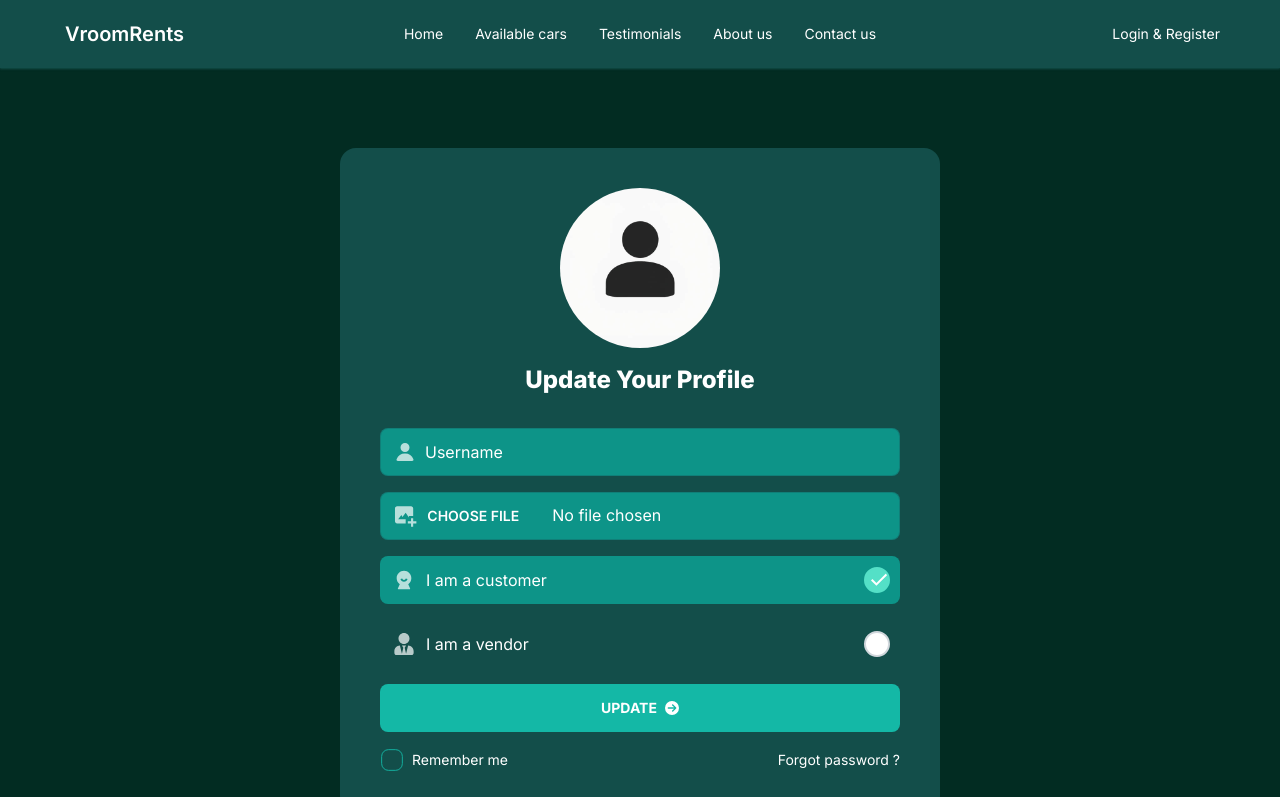
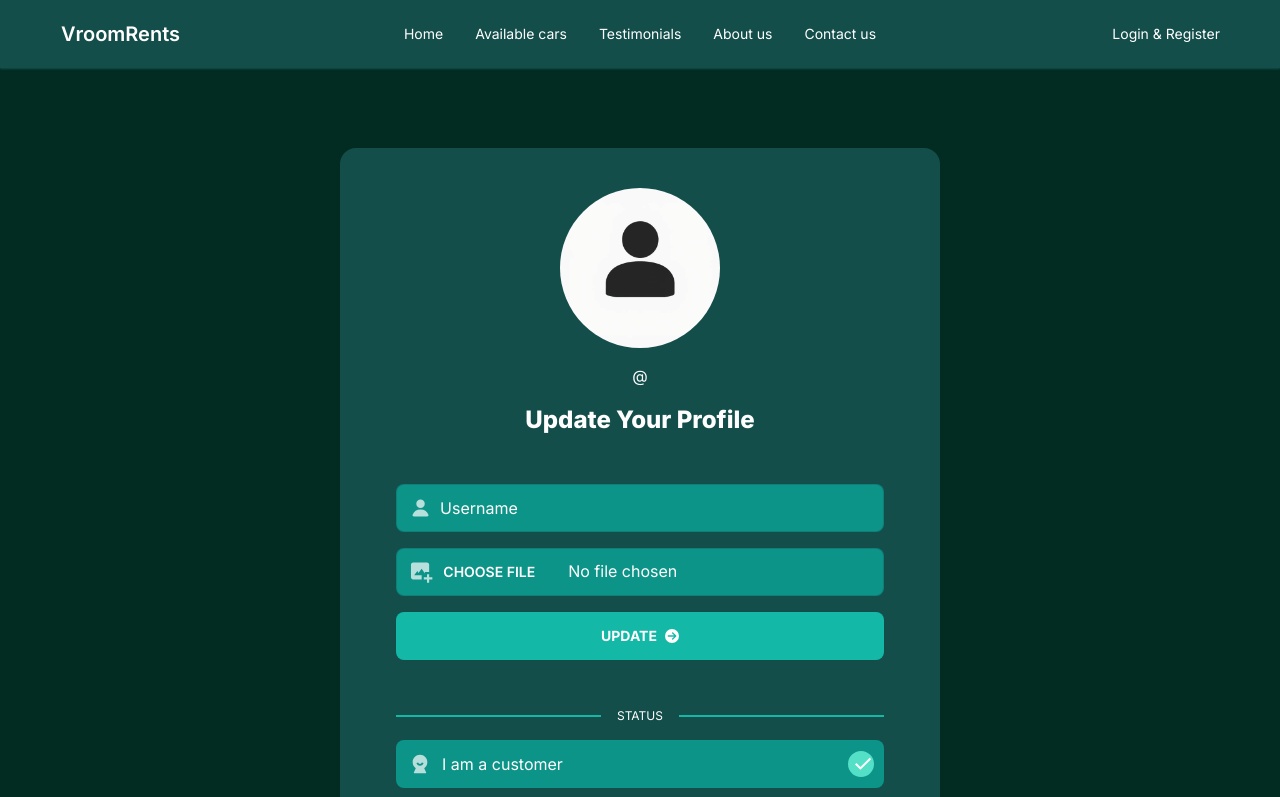
Before and after one commit to MohammadYasin74630/VroomRents-client-side, a React (Vite) app: page /update-account in a window 1280 px wide. Shown: the top 797 px of the page. Built offline with nearby package versions, Linux system fonts and the light colour scheme; no server answers.

Commit message:
update profile page created

```diff
--- a/package.json
+++ b/package.json
@@ -12,6 +12,8 @@
   "dependencies": {
     "axios": "^1.7.9",
     "firebase": "^11.1.0",
+    "js-cookie": "^3.0.5",
+    "jwt-decode": "^4.0.0",
     "react": "^18.3.1",
     "react-dom": "^18.3.1",
     "react-hot-toast": "^2.5.1",
--- a/src/components/Nav.jsx
+++ b/src/components/Nav.jsx
@@ -10,11 +10,13 @@ import logo from "../assets/car logo (3).webp"
 import { useContext } from "react";
 import { authContext } from "../utils/AuthProvider";
 import toast from "react-hot-toast";
-import axios from "axios";
+import useAxios from "../hook/useAxios";
+import Cookies from 'js-cookie';
 
 function Nav() {
 
     const { user, logout } = useContext(authContext)
+    const myAxios = useAxios()
     const navigate = useNavigate()
 
     const success = (msg) => toast.success(msg, { position: "top-right" });
@@ -34,7 +36,7 @@ function Nav() {
                 <input id="my-drawer-3" type="checkbox" className="drawer-toggle" />
                 <div className="drawer-content flex flex-col">
                     {/* Navbar */}
-                    <div className="navbar ">
+                    <div className="navbar">
                         <div className="navbar-start">
                             <div className="flex-none lg:hidden">
                                 <label htmlFor="my-drawer-3" aria-label="open sidebar" className="btn btn-square btn-ghost">
@@ -51,7 +53,7 @@ function Nav() {
                                     </svg>
                                 </label>
                             </div>
-                            <Link className="btn btn-ghost text-xl" to="/">VroomRents</Link>
+                            <Link className="btn btn-ghost text-xl -ml-1" to="/">VroomRents</Link>
                         </div>
                         <div className="navbar-center hidden lg:flex">
                             <ul className="menu menu-horizontal px-1">
@@ -68,16 +70,20 @@ function Nav() {
                                         </div>
                                     </div>
 
-                                    <div className="text-white absolute top-14 right-0 rounded-xl border border-teal-900 overflow-hidden group-focus-within:visible invisible" tabIndex={0}>
+                                    <div className="text-white absolute top-14 right-0 rounded-xl border border-emerald-950 min-w-52 max-w-96 text-wrap overflow-hidden group-focus-within:visible invisible bg-emerald-900" tabIndex={0}>
 
                                         <div className="flex items-center gap-2 py-3 px-4 -mb-4">
-                                            <div className="bg-emerald-800 text-white w-12 h-12 rounded-full inline-flex items-center justify-center">
-                                                <span>SY</span>
+                                            <div className="bg-emerald-800 text-white w-12 h-12 rounded-full inline-flex items-center justify-center overflow-hidden">
+
+                                                {
+                                                    user?.photoURL ? <img className="h-full w-full object-cover" src={user?.photoURL} alt="" /> : <span>{user?.displayName?.[0].toUpperCase() || "A"}</span>
+                                                }
+
                                             </div>
 
-                                            <div className="text-sm">
-                                                <p>Mohammad yasin</p>
-                                                <p className="text-teal-500">Seller</p>
+                                            <div className="text-sm w-9/12">
+                                                <p className="line-clamp-1">{user?.displayName || "Anonymous"}</p>
+                                                <p className="text-teal-500">{Cookies.get('role') === "vendor" ? "Seller" : "Buyer"}</p>
                                             </div>
                                         </div>
 
@@ -85,9 +91,11 @@ function Nav() {
 
                                         <NavLink
                                             className="pt-3 pb-2 px-4 flex items-center gap-2 hover:bg-emerald-800 -mt-6"
-                                            to="/profile">
+                                            to="/update-account">
                                             <FaRegUserCircle className="text-2xl text-teal-500" /> Profile
                                         </NavLink>
+                                        {
+                                            Cookies.get("role") === "vendor" ? <>
                                                 <NavLink
                                                     className="py-2 px-4 flex items-center gap-2 hover:bg-emerald-800"
                                                     to="/add-cars">
@@ -100,20 +108,22 @@ function Nav() {
                                                 </NavLink>
                                                 <NavLink
                                                     className="py-2 px-4 flex items-center gap-2 hover:bg-emerald-800"
+                                                    to="/my-rentals">
+                                                    <MdOutlineCarRental className="text-3xl -ml-1 text-teal-500" /> My rentals
+                                                </NavLink>
+                                            </> : <NavLink
+                                                className="py-2 px-4 flex items-center gap-2 hover:bg-emerald-800"
                                                 to="/my-bookings">
                                                 <TbBrandBooking className="text-2xl text-teal-500" /> My bookings
                                             </NavLink>
-                                        <NavLink
-                                            className="py-2 px-4 flex items-center gap-2 hover:bg-emerald-800"
-                                            to="/my-rentals">
-                                            <MdOutlineCarRental className="text-3xl -ml-1 text-teal-500" /> My rentals
-                                        </NavLink>
-                                        <button className="py-2 px-4 w-full flex items-center gap-2 hover:bg-emerald-800" onClick={
+                                        }
+
+                                        <button className="py-2 px-4 w-full flex items-center gap-[7px] translate-x-[2px] hover:bg-emerald-800" onClick={
                                             () => {
                                                 logout()
                                                     .then(() => {
 
-                                                        axios.delete("http://localhost:3000/jwt")
+                                                        myAxios.delete("http://localhost:3000/jwt")
                                                             .then(() => {
                                                                 success("logout successfully")
                                                                 navigate("/")
--- /dev/null
+++ b/src/hook/useAxios.jsx
@@ -0,0 +1,52 @@
+import axios from "axios";
+import toast from "react-hot-toast";
+import { useContext } from "react";
+import { authContext } from "../utils/AuthProvider";
+import { useNavigate } from "react-router-dom";
+
+function useAxios() {
+
+
+    const { logout } = useContext(authContext)
+    const navigate = useNavigate()
+    const showError = (msg) => toast.error(msg, { position: "top-right" });
+
+    const myAxios = axios.create({
+        baseURL: 'http://localhost:3000',
+        withCredentials: true
+    });
+
+    myAxios.interceptors.request.use((config) => {
+
+        // Ignore withCredentials for external URLs
+        if (config.url.startsWith("http://api.imgbb.com") || config.url.startsWith("https://api.imgbb.com")) {
+            config.withCredentials = false;
+        }
+        return config;
+    });
+
+    myAxios.interceptors.response.use(function (response) {
+        // Any status code that lie within the range of 2xx cause this function to trigger
+        return response;
+    }, async function (error) {
+
+        if (error.status === 401 || error.status === 403) {
+
+            try {
+
+                await logout()
+                navigate("/my-account")
+                return Promise.reject(new Error("token invalid ! plz login again"))
+            }
+            catch (err) { showError(err.message) }
+
+        }
+        return Promise.reject(error);
+    });
+
+    return (
+        myAxios
+    )
+}
+
+export default useAxios
--- a/src/pages/Forgot-Password/ForgotPassword.jsx
+++ b/src/pages/Forgot-Password/ForgotPassword.jsx
@@ -71,7 +71,7 @@ function ForgotPassword() {
                             <path
                                 d="M15 6.954 8.978 9.86a2.25 2.25 0 0 1-1.956 0L1 6.954V11.5A1.5 1.5 0 0 0 2.5 13h11a1.5 1.5 0 0 0 1.5-1.5V6.954Z" />
                         </svg>
-                        <input type="email" name="email" className="grow placeholder:text-white" placeholder="Email" defaultValue={user && user?.email} />
+                        <input type="email" name="email" className="grow w-full placeholder:text-white" placeholder="Email" defaultValue={user && user?.email} />
                     </label>
 
                     <button className="flex items-center justify-center gap-2 bg-teal-500 w-full p-3 rounded-lg font-bold  hover:bg-teal-500/80 btn btn-ghost [--bc:red]" type="submit">
--- a/src/pages/Login-Register/Login.jsx
+++ b/src/pages/Login-Register/Login.jsx
@@ -4,15 +4,16 @@ import { FcGoogle } from "react-icons/fc";
 import { Form, Link, useNavigate } from "react-router-dom";
 import { useContext, useState } from "react";
 import toast from 'react-hot-toast';
-import axios from "axios";
 import { authContext } from "../../utils/AuthProvider";
 import LoadingSpinner from "../../components/LoadingSpinner";
+import useAxios from "../../hook/useAxios";
 
 function Login() {
 
     const [passwordShown, setPasswordShown] = useState(false)
     const [btnLoading, setBtnLoading] = useState(false)
     const [googleLoading, setGoogleLoading] = useState(false)
+    const myAxios = useAxios();
     const navigate = useNavigate()
     const { login, googleLogin, setUser, setRemember } = useContext(authContext)
 
@@ -68,13 +69,12 @@ function Login() {
 
             setBtnLoading(true)
 
-
             login(email.value, password.value)
                 .then((userInfo) => {
 
                     setUser(userInfo.user)
 
-                    axios.get(`http://localhost:3000/user/${email.value}`, formObj)
+                    myAxios.get(`/user/${email.value}`, formObj)
                         .then(val => {
 
                             setBtnLoading(false)
@@ -125,7 +125,9 @@ function Login() {
                     "lastLoggedIn": userInfo.user.metadata.lastLoginAt
                 }
 
-                axios.post("http://localhost:3000/user", formObj)
+                myAxios.post("/user", formObj, {
+                    withCredentials: true
+                })
                     .then(val => {
                         setGoogleLoading(false)
 
@@ -147,7 +149,8 @@ function Login() {
                     })
                     .catch(err => {
                         setGoogleLoading(false)
-                        return error(err.message)
+                        // return error(err.message)
+                        return console.log(err)
                     })
 
             })
--- a/src/pages/Login-Register/Register.jsx
+++ b/src/pages/Login-Register/Register.jsx
@@ -7,15 +7,16 @@ import { FcGoogle } from "react-icons/fc";
 import { useContext, useState } from "react";
 import toast from 'react-hot-toast';
 import { authContext } from "../../utils/AuthProvider";
-import axios from "axios";
 import LoadingSpinner from "../../components/LoadingSpinner";
 import { useNavigate } from "react-router-dom";
+import useAxios from "../../hook/useAxios";
 
 function Register({ inputRef }) {
 
     const [passwordShown, setPasswordShown] = useState(false)
     const [btnLoading, setBtnLoading] = useState(false)
     const [googleLoading, setGoogleLoading] = useState(false)
+    const myAxios = useAxios()
     const navigate = useNavigate()
     const { register, updateUserInfo, googleLogin, logout, setUser, setRemember } = useContext(authContext)
 
@@ -112,7 +113,7 @@ function Register({ inputRef }) {
 
             setBtnLoading(true)
 
-            axios.postForm(
+            myAxios.postForm(
                 `https://api.imgbb.com/1/upload?key=${import.meta.env.VITE_ImgbbAPI}`,
                 { image: image.files[0] }
             )
@@ -132,7 +133,7 @@ function Register({ inputRef }) {
                             formObj.name = name.value
                             formObj.image = data.data.data.display_url
 
-                            axios.post("http://localhost:3000/user", formObj)
+                            myAxios.post("/user", formObj)
                                 .then(val => {
                                     setBtnLoading(false)
 
@@ -194,7 +195,7 @@ function Register({ inputRef }) {
                     "lastLoggedIn": userInfo.user.metadata.lastLoginAt
                 }
 
-                axios.post("http://localhost:3000/user", formObj)
+                myAxios.post("/user", formObj)
                     .then(val => {
                         setGoogleLoading(false)
 
--- a/src/pages/Update-Profile/UpdateProfile.jsx
+++ b/src/pages/Update-Profile/UpdateProfile.jsx
@@ -2,17 +2,26 @@ import { BiSolidImageAdd } from "react-icons/bi";
 import { FaUserTie } from "react-icons/fa"
 import { RiUser5Fill } from "react-icons/ri"
 import { FaCircleArrowRight } from "react-icons/fa6";
-import { Form, Link, useSubmit } from "react-router-dom";
+import { Link } from "react-router-dom";
 import toast from 'react-hot-toast';
 import userImg from "../../assets/user.jpeg"
-import axios from "axios";
-import { useContext } from "react";
+import { useContext, useState } from "react";
 import { authContext } from "../../utils/AuthProvider";
+import LoadingSpinner from "../../components/LoadingSpinner";
+import useAxios from "../../hook/useAxios";
+import Cookies from 'js-cookie';
 
 function UpdateProfile() {
 
-    const submit = useSubmit()
-    const { setRemember } = useContext(authContext)
+    const { user, setUser, setRemember, setRole, updateUserInfo } = useContext(authContext)
+    const [btnLoading, setBtnLoading] = useState(false)
+    const myAxios = useAxios();
+
+    if (Cookies.get('role') === undefined) {
+        Cookies.set('role', 'customer')
+    }
+
+    const success = (msg) => toast.success(msg, { position: "top-right" });
     const error = (msg) => toast.error(msg, { position: "top-right" });
 
     const handleSubmit = async (e) => {
@@ -57,26 +66,78 @@ function UpdateProfile() {
 
         if (formAlright) {
 
-            const formData = new FormData(e.target)
+            const formObj = {}
+            formObj.role = role.value
+
+            setBtnLoading(true)
 
             if (image.value) {
 
                 try {
-                    const result = await axios.postForm(`https://api.imgbb.com/1/upload?key=${import.meta.env.VITE_ImgbbAPI}`, {
+                    const data = await myAxios.postForm(`https://api.imgbb.com/1/upload?key=${import.meta.env.VITE_ImgbbAPI}`, {
                         image: image.files[0]
                     })
+                    formObj.image = data.data.data.display_url
+                }
+                catch (err) {
 
-                    formData.append("imageUrl", result.data.data.display_url)
-                    formData.append("imgDeleteUrl", result.data.data.delete_url)
-                    console.log(result.data.data)
+                    if (err.message === "Request failed with status code 400") {
+                        image.parentElement.style.outline = "2px solid #f87171"
+                        error("image upload failed !")
+                    } else {
+                        error(err.message)
                     }
-                catch {
-                    return error("image upload failed, plz try again")
+
+                    return setBtnLoading(false)
                 }
             }
 
-            formData.delete("image")
-            submit(formData, { method: "post" })
+            if (name.value !== user?.displayName) {
+                formObj.name = name.value
+            }
+
+            if ((name.value !== user?.displayName) || image.value) {
+                const userObj = {};
+
+                try {
+
+                    if (name.value !== user?.displayName) {
+                        userObj.displayName = name.value
+                    }
+
+                    if (formObj.image) {
+                        userObj.photoURL = formObj.image
+                    }
+
+                    await myAxios.patch("/user", formObj)
+                    await updateUserInfo(name.value, formObj.image);
+
+                    e.target.reset()
+                    setBtnLoading(false)
+                    setUser({ ...user, ...userObj })
+                    success('updated successfully')
+                }
+                catch (err) {
+                    setBtnLoading(false)
+                    if (err.message.includes("/")) {
+                        return error(/\/(.+\w+)/.exec(err.message)[1].replaceAll("-", " "))
+                    }
+
+                    return error(err.message)
+                }
+            } else {
+                setBtnLoading(false)
+                error("nothing to update")
+            }
+
+        }
+    }
+
+    const onRoleChange = (e) => {
+
+        if (Cookies.get('role') !== e.target.value) {
+            setRole(e.target.value)
+            Cookies.set('role', e.target.value)
         }
     }
 
@@ -99,11 +160,16 @@ function UpdateProfile() {
 
     return (
         <>
-            <Form className="space-y-4 max-w-[600px] mx-4 md:mx-auto my-20 p-4 md:p-10 bg-teal-900 border-emerald-800 rounded-box" onSubmit={handleSubmit} noValidate method="post">
+            <form className="space-y-4 max-w-[600px] mx-4 md:mx-auto my-20 p-4 md:p-10 bg-teal-900 border-emerald-800 rounded-box" onSubmit={handleSubmit} noValidate method="post">
 
-                <img src={userImg} alt="" className="w-40 h-40 rounded-full object-cover mx-auto" />
+                {/* bypass: 403. That’s an error - Rate-limit exceeded */}
+                <img src={user?.photoURL || userImg} alt="" className="w-40 h-40 rounded-full object-cover mx-auto" referrerPolicy="no-referrer" />
+
+                <p className="text-center"><span>{user?.email.split('@')[0]}</span><wbr />@<span>{user?.email.split('@')[1]}</span></p>
 
                 <p className="flex items-center justify-center gap-2 text-2xl font-extrabold pb-4 text-center">Update Your Profile</p>
+
+                <fieldset className="space-y-4 p-2 md:p-4 " disabled={btnLoading}>
 
                     <label className="input input-bordered flex items-center gap-3 bg-teal-600 focus-within:outline-teal-500/50">
                         <svg
@@ -114,7 +180,7 @@ function UpdateProfile() {
                             <path
                                 d="M8 8a3 3 0 1 0 0-6 3 3 0 0 0 0 6ZM12.735 14c.618 0 1.093-.561.872-1.139a6.002 6.002 0 0 0-11.215 0c-.22.578.254 1.139.872 1.139h9.47Z" />
                         </svg>
-                    <input type="text" name="name" className="grow placeholder:text-white" placeholder="Username" spellCheck="false" />
+                        <input type="text" name="name" className="grow w-full placeholder:text-white" placeholder="Username" spellCheck="false" defaultValue={user?.displayName} />
                     </label>
 
                     <label className="input input-bordered flex items-center bg-teal-600 focus-within:outline-teal-500/50">
@@ -123,19 +189,28 @@ function UpdateProfile() {
                         <input type="file" name="image" className="file-input file-input-ghost w-full -ml-2 focus:text-white" accept="image/*" />
                     </label>
 
-                <label className="user-type flex items-center gap-3" >
+                    <button className="flex items-center justify-center gap-2 bg-teal-500 w-full p-3 rounded-lg font-bold  hover:bg-teal-500/80 btn btn-ghost [--bc:red]" type="submit">
+                        {
+                            btnLoading ? <LoadingSpinner /> : <>
+                                UPDATE
+                                <FaCircleArrowRight /></>
+                        }
+                    </button>
+                </fieldset>
+
+
+                <fieldset className="space-y-4 px-2 md:px-4 " disabled={btnLoading}>
+
+                    <div className="divider text-xs before:bg-teal-500 after:bg-teal-500 ">STATUS</div>
+
+                    <label className="user-type flex items-center gap-3" onChange={onRoleChange}>
                         <RiUser5Fill className="text-xl opacity-70 -ml-4 scale-110" /> I am a customer
-                    <input className="hidden" type="radio" name="role" value="customer" defaultChecked />
+                        <input className="hidden" type="radio" name="role" value="customer" defaultChecked={Cookies.get('role') === "customer"} />
                     </label>
-                <label className="user-type flex items-center gap-3">
+                    <label className="user-type flex items-center gap-3" onChange={onRoleChange}>
                         <FaUserTie className="text-xl opacity-70 -ml-4 scale-110" /> I am a vendor
-                    <input className="hidden" type="radio" name="role" value="vendor" />
+                        <input className="hidden" type="radio" name="role" value="vendor" defaultChecked={Cookies.get('role') === "vendor"} />
                     </label>
-
-                <button className="flex items-center justify-center gap-2 bg-teal-500 w-full p-3 rounded-lg font-bold  hover:bg-teal-500/80 btn btn-ghost" type="submit">
-                    UPDATE
-                    <FaCircleArrowRight />
-                </button>
 
                     <div className="flex items-center justify-between text-sm select-none">
                         <label className="inline-flex items-center gap-1 cursor-pointer" onChange={changeHandler}>
@@ -145,7 +220,9 @@ function UpdateProfile() {
                         <Link className="hover:text-teal-400" to="/forgot-password">Forgot password ?</Link>
                     </div>
 
-            </Form>
+                </fieldset>
+
+            </form>
         </>
     )
 }
--- a/src/utils/AuthProvider.jsx
+++ b/src/utils/AuthProvider.jsx
@@ -2,6 +2,7 @@ import { createContext, useEffect, useState } from "react"
 import auth from "./firebase.config";
 import { browserLocalPersistence, browserSessionPersistence, createUserWithEmailAndPassword, onAuthStateChanged, sendPasswordResetEmail, setPersistence, signInWithEmailAndPassword, signInWithPopup, signOut, updateProfile } from "firebase/auth";
 import { GoogleAuthProvider } from "firebase/auth";
+import Cookies from 'js-cookie';
 
 export const authContext = createContext(null)
 
@@ -10,6 +11,8 @@ function AuthProvider({ children }) {
     const [user, setUser] = useState(null)
     const [loading, setLoading] = useState(true)
     const [remember, setRemember] = useState(localStorage.getItem("remember") === "true");
+    const [role, setRole] = useState(Cookies.get("role"));
+
     const googleProvider = new GoogleAuthProvider();
 
     const register = (email, password) => {
@@ -74,6 +77,8 @@ function AuthProvider({ children }) {
         user,
         loading,
         remember,
+        role,
+        setRole,
         setRemember,
         setUser,
         register,
```
Also changed, not shown: 1 other file (tests, documents, lock files or other folders). Lines whose indentation alone changed are shown as unchanged.
